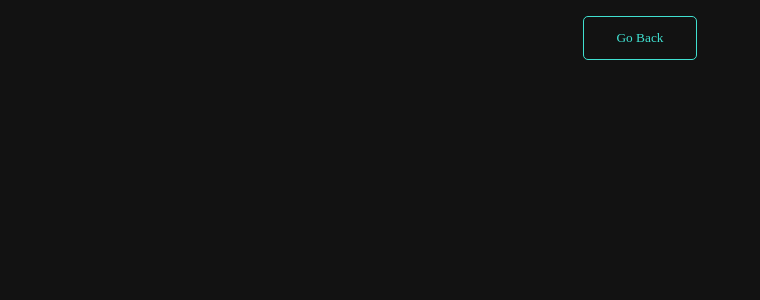
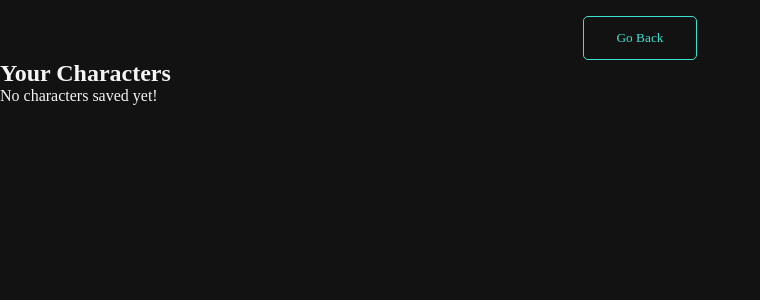
Before and after one commit to Espadv69/Character-Creator, a React (Vite) app: page / in a window 1280 px wide. Both pictures are taken after a click on the button "Show". Shown: the top 300 px of the page, without its empty margins (0-760 px from the left). Built offline with nearby package versions, Linux system fonts and the light colour scheme; a web font is replaced by a local one.

Commit message:
feat: implement character display functionality in Show component

```diff
--- a/src/components/Show.jsx
+++ b/src/components/Show.jsx
@@ -1,14 +1,44 @@
 import { useState, useEffect } from 'react'
 
 export const Show = ({ setActiveComponent }) => {
+  const [characters, setCharacters] = useState([])
+
+  useEffect(() => {
+    const savedCharacters = JSON.parse(localStorage.getItem('characters')) || []
+    setCharacters(savedCharacters)
+  }, [])
+
   return (
-    <div>
+    <div className="show">
       <button
         className="button-go-back"
         onClick={() => setActiveComponent('menu')}
       >
         Go Back
       </button>
+
+      <h2>Your Characters</h2>
+      <div className="characters-list">
+        {characters.length > 0 ? (
+          characters.map((char, index) => (
+            <div key={index} className="character-card">
+              <img
+                src={char.image}
+                alt={char.name}
+                className="character-image"
+              />
+              <h3>{char.name}</h3>
+              <p>Health: {char.health}</p>
+              <p>Strength: {char.strength}</p>
+              <p>Agility: {char.agility}</p>
+              <p>Intelligence: {char.intelligence}</p>
+              <p>Weapon: {char.weapon}</p>
+            </div>
+          ))
+        ) : (
+          <p>No characters saved yet!</p>
+        )}
+      </div>
     </div>
   )
 }
```
